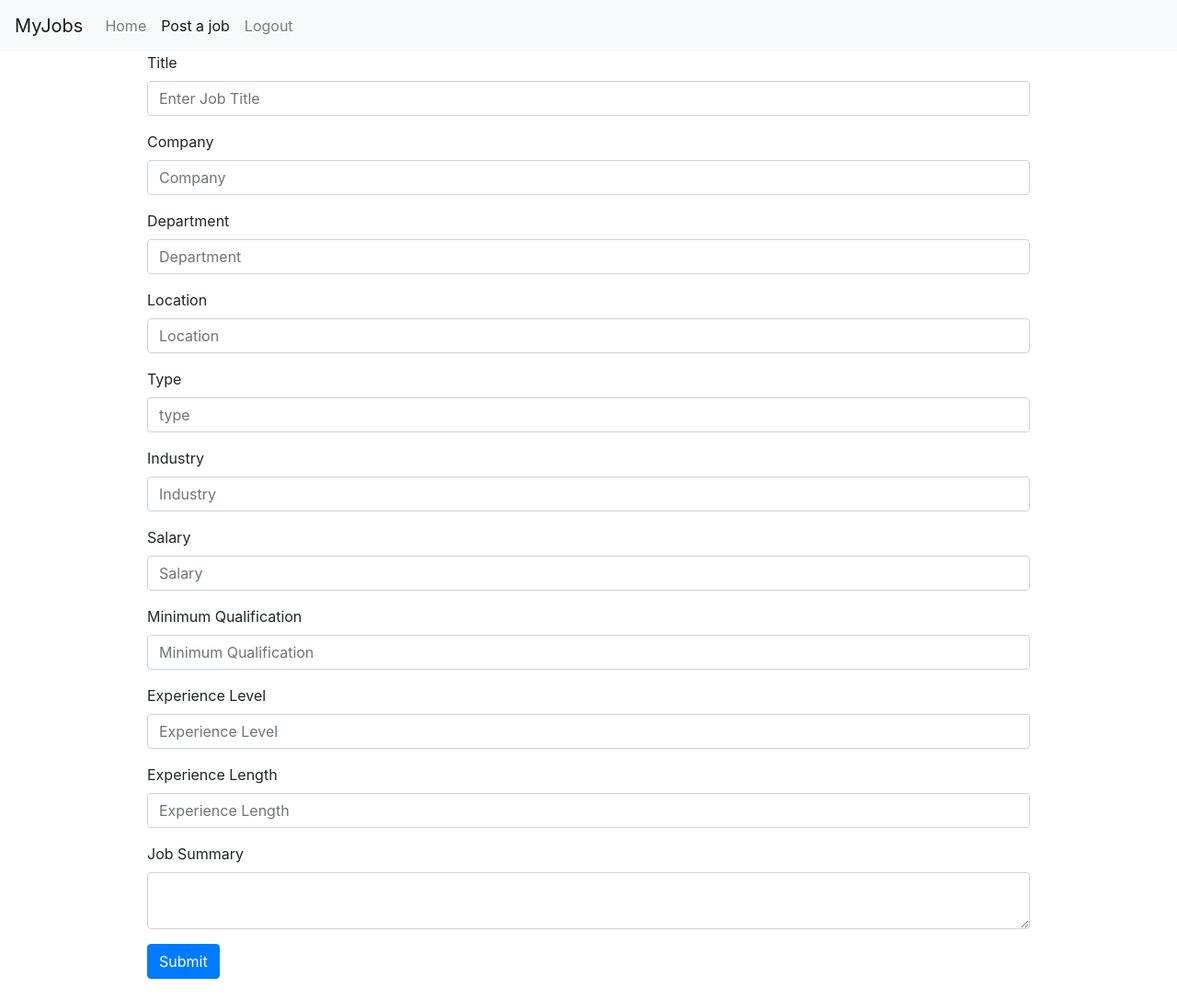
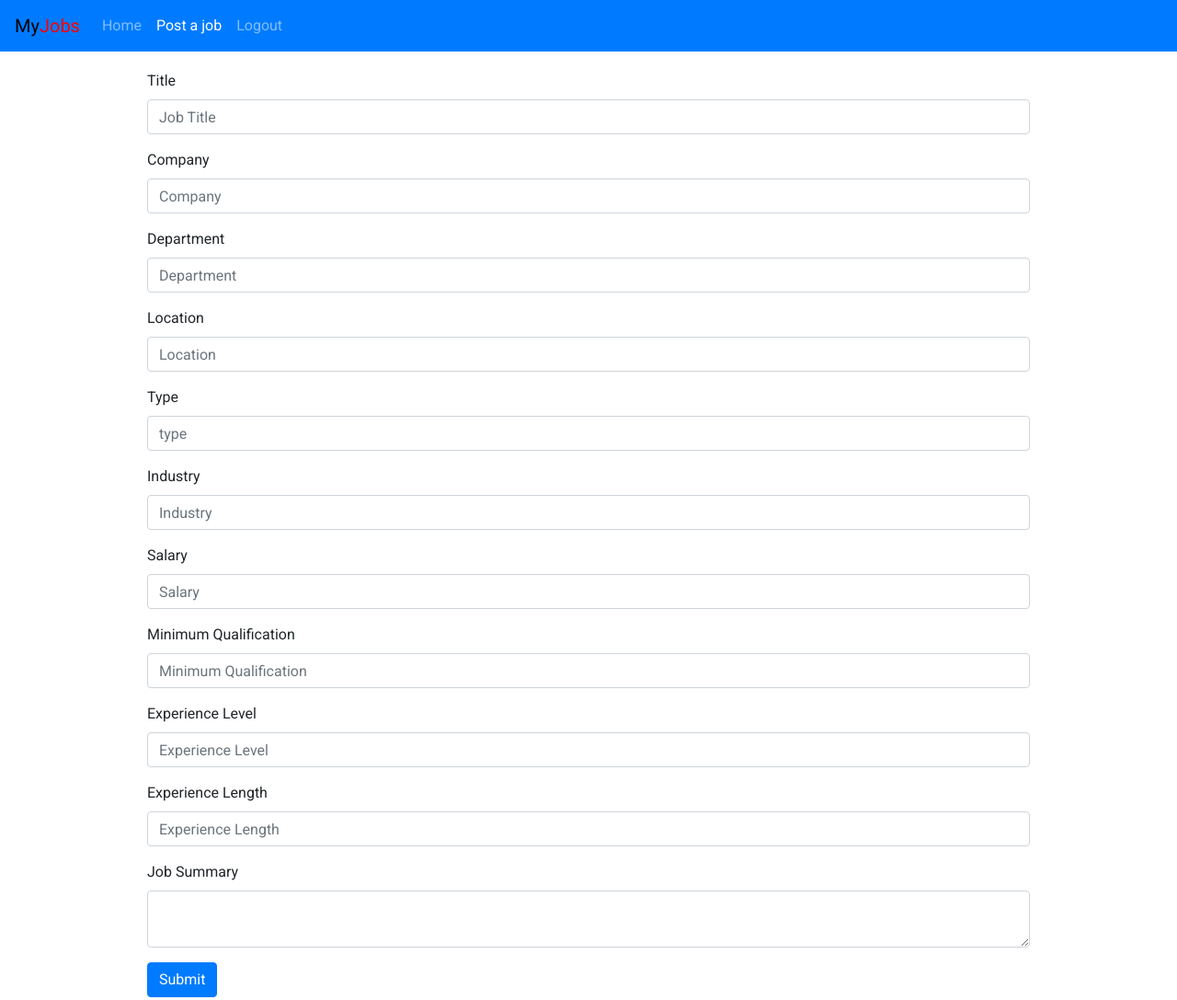
Before and after one commit to Sir-heed/Job-listing-platform, a plain HTML site: page public/jobs/createJob.html in a window 1280 px wide. Shown: the whole page at 92% size. Before the commit the page ends 1064 px from the top, so only its background shows below. Drawn offline with nearby package versions, Linux system fonts and the light colour scheme; sample sign-in values are in the browser's storage.

Commit message:
Final MVP

```diff
--- a/database/db.json
+++ b/db.json
@@ -62,7 +62,7 @@
     },
     {
       "id": 5,
-      "title": "AUTOMATION ENGINEER",
+      "title": "Automation Engineer",
       "company": "Confidential",
       "department": "Engineering",
       "location": "Rest of Nigeria (Enugu)",
--- a/jobs/styles.css
+++ /dev/null
@@ -1,4 +0,0 @@
-.form-container{
-    width: 75%;
-    margin: 0% auto;
-}
--- a/login/styles.css
+++ /dev/null
@@ -1,4 +0,0 @@
-.form-container{
-    width: 75%;
-    margin: 0% auto;
-}
--- a/jobs/createJob.html
+++ b/public/jobs/createJob.html
@@ -6,13 +6,14 @@
     <meta http-equiv="X-UA-Compatible" content="ie=edge">
     <link rel="stylesheet" href="https://stackpath.bootstrapcdn.com/bootstrap/4.3.1/css/bootstrap.min.css" integrity="sha384-ggOyR0iXCbMQv3Xipma34MD+dH/1fQ784/j6cY/iJTQUOhcWr7x9JvoRxT2MZw1T" crossorigin="anonymous">
     <link rel="stylesheet" href="./styles.css">
+    <link href="https://fonts.googleapis.com/css?family=Roboto&display=swap" rel="stylesheet">
     <title>Create Job</title>
 </head>
 <body>
     <div>
         <!-- NAV BAR -->
-        <nav class="navbar navbar-expand-lg navbar-light bg-light">
-            <a class="navbar-brand" href="#">MyJobs</a>
+        <nav class="navbar navbar-expand-lg navbar-dark bg-primary">
+            <a class="navbar-brand" href="#"><span style="color: black">My</span><span style="color: red">Jobs</span></a>
             <button class="navbar-toggler" type="button" data-toggle="collapse" data-target="#navbarNav" aria-controls="navbarNav" aria-expanded="false" aria-label="Toggle navigation">
                 <span class="navbar-toggler-icon"></span>
             </button>
@@ -44,7 +45,7 @@
         <form id="create-job-form" action="" method="POST">
             <div class="form-group">
                 <label for="title">Title</label>
-                <input type="text" class="form-control" name="title" aria-describedby="emailHelp" placeholder="Enter Job Title" required>
+                <input type="text" class="form-control" name="title" aria-describedby="emailHelp" placeholder="Job Title" required>
                 <!-- <small id="emailHelp" class="form-text text-muted">We'll never share your email with anyone else.</small> -->
             </div>
             <div class="form-group">
--- /dev/null
+++ b/public/jobs/styles.css
@@ -0,0 +1,7 @@
+body {
+    font-family: 'Roboto', sans-serif;
+}
+.form-container{
+    width: 75%;
+    margin: 20px auto;
+}
--- /dev/null
+++ b/public/login/styles.css
@@ -0,0 +1,7 @@
+body {
+    font-family: 'Roboto', sans-serif;
+}
+.form-container{
+    width: 75%;
+    margin: 20px auto;
+}
--- /dev/null
+++ b/public/styles.css
@@ -0,0 +1,7 @@
+body {
+    font-family: 'Roboto', sans-serif;
+}
+#update-job-form{
+    width: 75%;
+    margin: 20px auto;
+}
--- a/styles.css
+++ /dev/null
@@ -1,4 +0,0 @@
-#update-job-form{
-    width: 75%;
-    margin: 0% auto;
-}
```
Also changed, not shown: public/index.html (renamed from index.html, +14 -5 lines), public/login/login.html (renamed from login/login.html, +3 -2 lines), public/script.js (renamed from script.js, +10 -13 lines), public/jobs/script.js (renamed from jobs/script.js), public/login/script.js (renamed from login/script.js), 1 other file.
